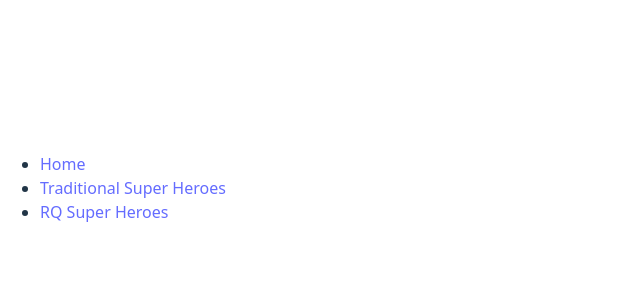
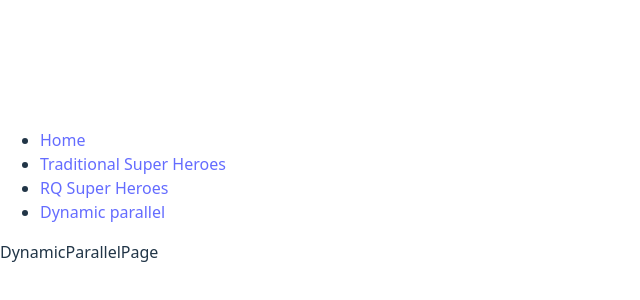
Before and after one commit to RebeccaAyodele/React-Query, a React (Vite) app: page /rq-dynamic-parallel in a window 1280 px wide. Shown: the part 212-512 px from the top of the page, without its empty margins (0-640 px from the left). Built offline with nearby package versions, Linux system fonts and the light colour scheme; data requests are answered from the project's data file.

Commit message:
Dynamic parallel page

```diff
--- a/src/App.jsx
+++ b/src/App.jsx
@@ -6,6 +6,7 @@ import { RQSuperHeroesPage } from './components/RQSuperHeroesPage';
 import { SuperHeroesPage } from './components/SuperHeroesPage';
 import ParallelQueriesPage from "./components/ParallelQueriesPage";
 import RQSuperHero from "./components/RQSuperHero";
+import DynamicParallelPage from "./components/DynamicParallelPage";
 
 const queryClient = new QueryClient()
 
@@ -25,9 +26,13 @@ function App() {
             <li>
               <Link to="/rq-super-heroes">RQ Super Heroes</Link>
             </li>
+            <li>
+              <Link to="/rq-dynamic-parallel">Dynamic parallel</Link>
+            </li>
           </ul>
         </nav>
         <Routes>
+          <Route path="/rq-dynamic-parallel" element={<DynamicParallelPage heroIds={[1, 3]} />} />
           <Route path='/rq-parallel' element={<ParallelQueriesPage />} />
           <Route path="/rq-super-heroes/:heroId" element={<RQSuperHero />} />
           <Route path='/super-heroes' element={<SuperHeroesPage />} />
--- /dev/null
+++ b/src/components/DynamicParallelPage.jsx
@@ -0,0 +1,50 @@
+// import { useQueries } from "@tanstack/react-query"
+// import axios from "axios"
+
+// const fetchSuperHero = (heroId) => {
+//     return axios.get(`http://localhost:4000/superheroes/${heroId}`)
+// }
+
+// const DynamicParallelPage = ({ heroIds }) => {
+//     const queryResults = useQueries(
+//         heroIds.map((id) => {
+//             return {
+//                 queryKey: ['super-hero', id],
+//                 queryFn: () => fetchSuperHero(id)
+//             }
+//         })
+//     );
+
+//     console.log({ queryResults })
+//     return (
+//         <div>DynamicParallePage</div>
+//     );
+// }
+
+
+// export default DynamicParallelPage
+
+import { useQueries } from "@tanstack/react-query"
+import axios from "axios"
+
+const fetchSuperHero = async (heroId) => {
+    const response = await axios.get(`http://localhost:4000/superheroes/${heroId}`);
+    return response.data;
+}
+
+const DynamicParallelPage = ({ heroIds }) => {
+    const queryResults = useQueries({
+        queries: heroIds.map((id) => ({
+            queryKey: ['super-hero', id],
+            queryFn: () => fetchSuperHero(id)
+        }))
+    });
+
+    console.log({ queryResults });
+
+    return (
+        <div>DynamicParallelPage</div>
+    );
+}
+
+export default DynamicParallelPage
```
